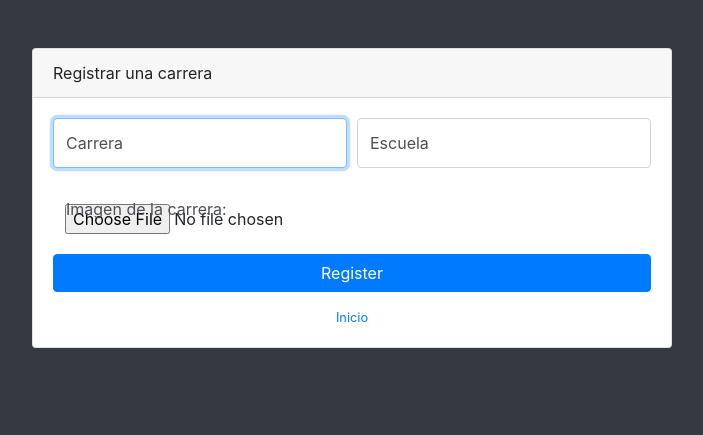
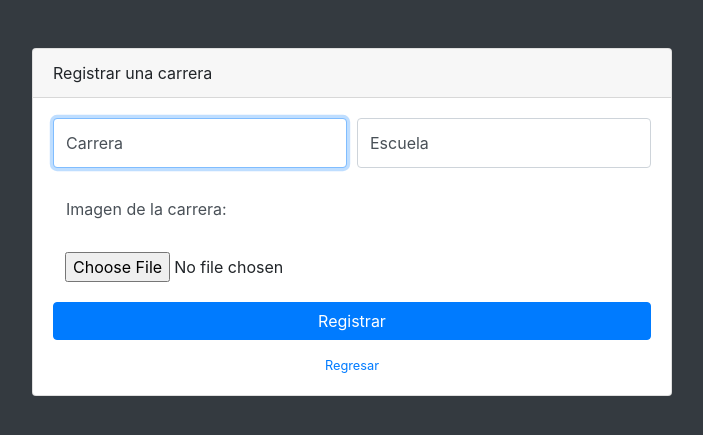
Before and after one commit to jgch06/carrerastec_cr, a PHP site: page /register.php in a window 1280 px wide. Shown: the top 435 px of the page, without its empty margins (288-991 px from the left). Run offline with PHP 8.4, Linux system fonts and the light colour scheme; some libraries are stand-ins or nearby versions.

Commit message:
correcion

```diff
--- a/register.php
+++ b/register.php
@@ -52,6 +52,7 @@
             <div class="form-group">
               <div class="form-label-group">
                 <label for="avatar">Imagen de la carrera:</label>
+                <br><br>
                 <input type="file"
                id="avatar" name="avatar"
                accept="image/png"/>
@@ -76,10 +77,10 @@
                 </div>
               </div>
             </div>-->
-            <a class="btn btn-primary btn-block" href="inicio.php">Register</a>
+            <a class="btn btn-primary btn-block" href="inicio.php">Registrar</a>
           </form>
           <div class="text-center">
-            <a class="d-block small mt-3" href="inicio.php">Inicio</a>
+            <a class="d-block small mt-3" href="inicio.php">Regresar</a>
             <!--<a class="d-block small" href="edit.php">Forgot Password?</a>-->
           </div>
         </div>
```
